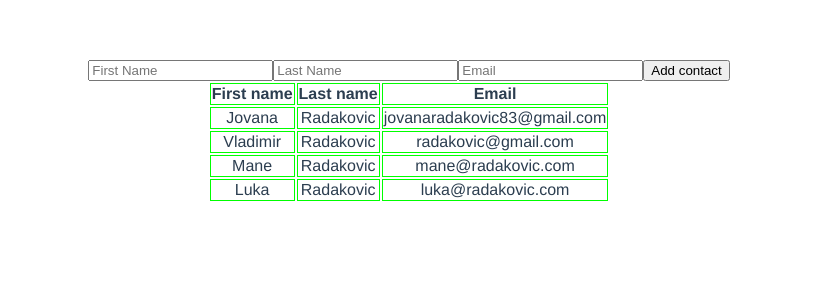
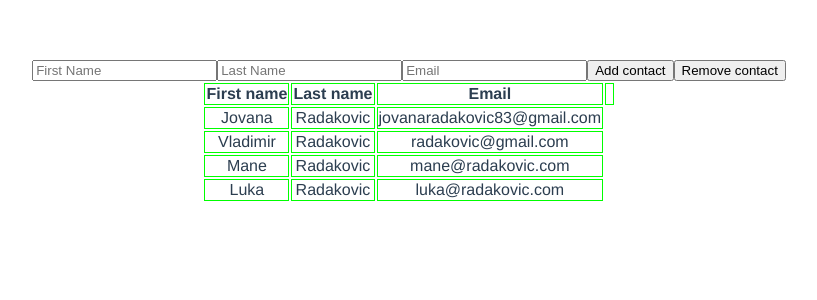
Before and after one commit to jovanna1616/vue_1, a Vue app: page / in a window 1280 px wide. Shown: the top 300 px of the page, without its empty margins (231-1048 px from the left). Built offline with nearby package versions, Linux system fonts and the light colour scheme.

Commit message:
Added remove contact button.

```diff
--- a/src/components/ContactsList.vue
+++ b/src/components/ContactsList.vue
@@ -6,12 +6,14 @@
       <input v-model="newContact.lastName" type="text" placeholder="Last Name">
       <input v-model="newContact.email" type="email" placeholder="Email">
       <button>Add contact</button>
+      <button @click="removeContact(contact)">Remove contact</button>
     </form>
     <table>
       <thead>
         <th>First name</th>
         <th>Last name</th>
         <th>Email</th>
+        <th>&nbsp;</th>
       </thead>
       <tbody>
         <tr v-for="(contact, key) in contacts" :key="key">
@@ -53,8 +55,10 @@ export default {
         lastName: '',
         email: ''
       }
+    },
+    removeContact(contact) {
+      this.contacts.splice(this.contacts.indexOf(contact));
     }
-
   }
 }
 </script>
```
